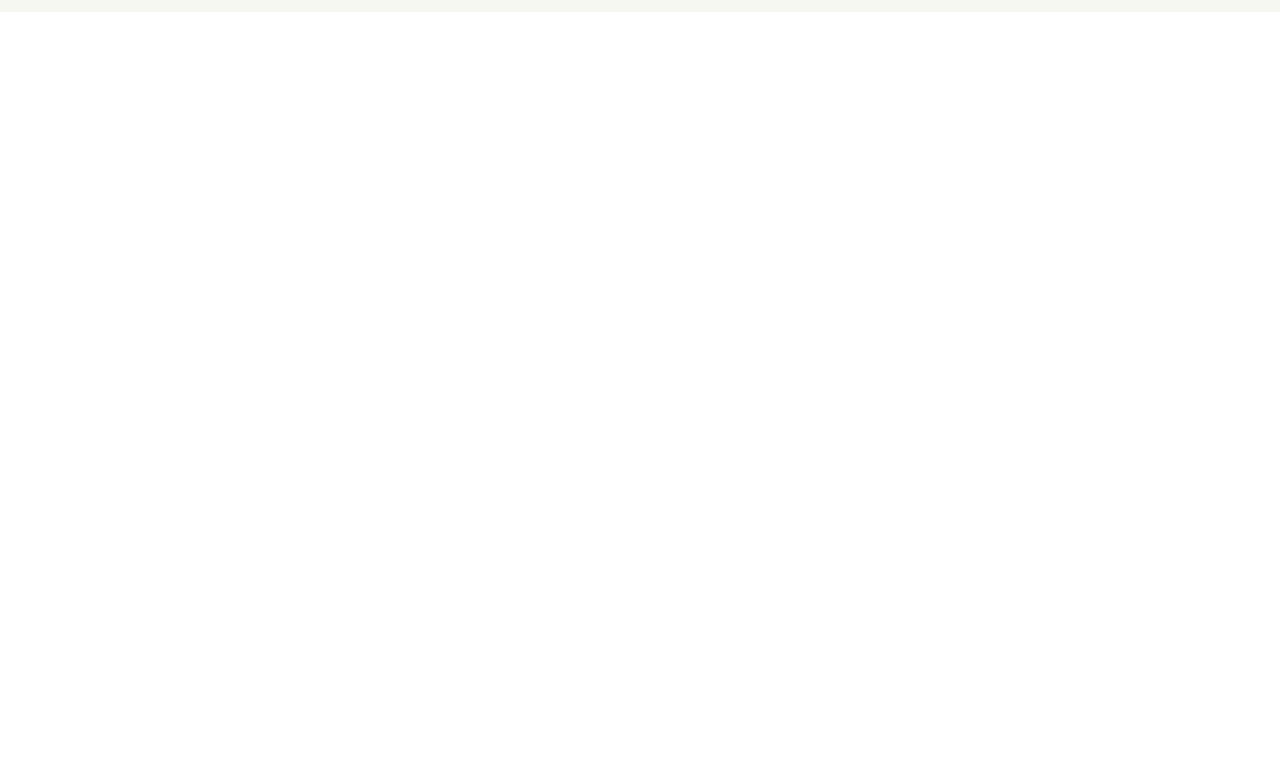
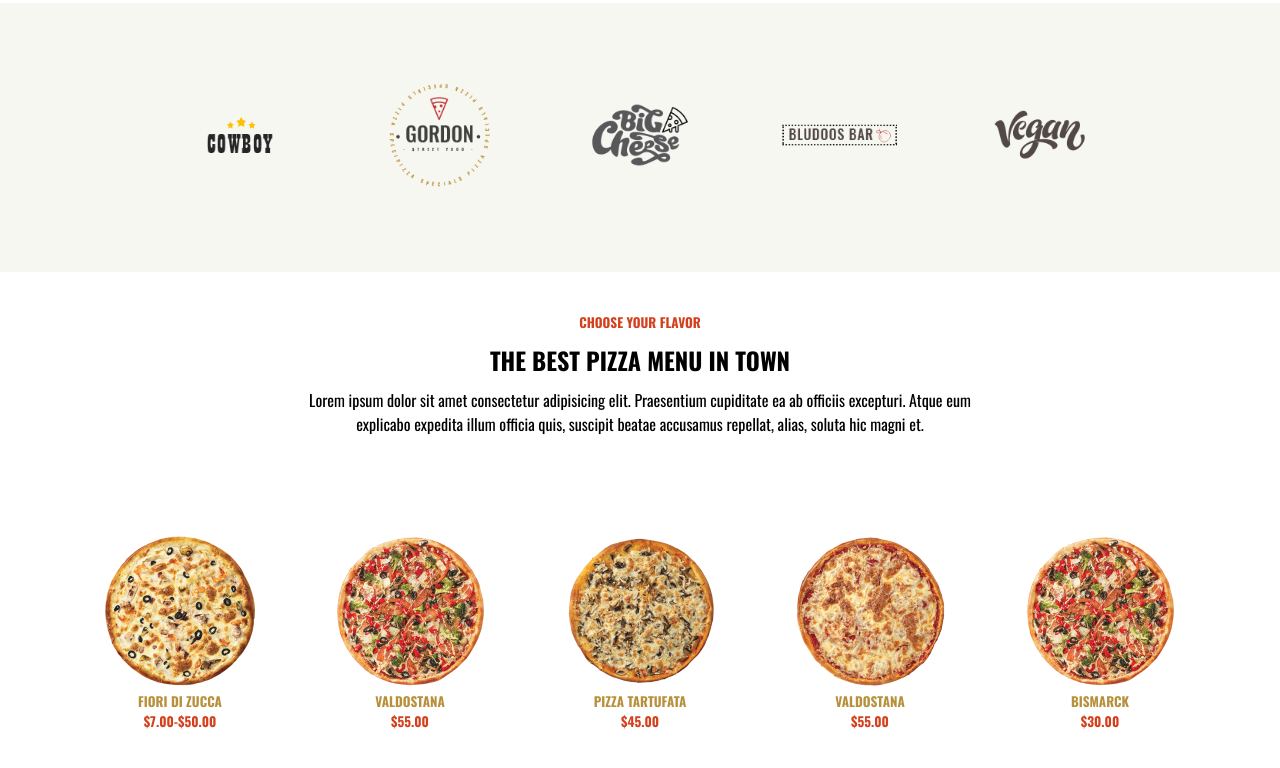
Before and after one commit to muac404/proj-html-vuejs, a Vue app: page / in a window 1280 px wide. Shown: the part 3343-4111 px from the top of the page. Before the commit the page ends 3355 px from the top, so only its background shows below. Built offline with nearby package versions, Linux system fonts and the light colour scheme.

Commit message:
Aggiunge sezione "Pizza flavors"

```diff
--- a/src/App.vue
+++ b/src/App.vue
@@ -8,6 +8,7 @@ import AppQuote from "./components/AppQuote.vue";
 import AppBuildPizza from "./components/AppBuildPizza.vue";
 import AppOurTeam from "./components/AppOurTeam.vue";
 import AppClients from "./components/AppClients.vue";
+import AppFlavors from "./components/AppFlavors.vue";
 
 export default {
   components: {
@@ -20,6 +21,7 @@ export default {
     AppBuildPizza,
     AppOurTeam,
     AppClients,
+    AppFlavors,
   },
 };
 </script>
@@ -33,6 +35,7 @@ export default {
   <AppBuildPizza />
   <AppOurTeam />
   <AppClients />
+  <AppFlavors />
 </template>
 
 <style scoped></style>
--- a/src/components/AppBuildPizza.vue
+++ b/src/components/AppBuildPizza.vue
@@ -7,13 +7,19 @@ export default {
   <section class="build-your-pizza">
     <div class="build-pizza-text">
       <h2>GO AHEAD AND BUILD YOUR OWN PIZZA WE WON'T JUDGE!</h2>
+      <div class="img-cut">
+        <div class="cut-up"></div>
+        <div class="cut-center"></div>
+        <div class="cut-bottom"></div>
+      </div>
     </div>
   </section>
 </template>
 <style scoped>
 .build-your-pizza {
-  background-image: url("../assets/h3-background-img.jpg");
+  background-image: url("../assets/h3-background-img-cut.png");
   background-size: cover;
+  height: 800px;
   background-position: center;
   border-top: 5px solid white;
   border-bottom: 5px solid white;
@@ -22,7 +28,7 @@ export default {
   max-width: 25%;
   font-size: 40px;
   line-height: 55px;
-  padding-top: 100px;
+  padding-top: 180px;
   padding-bottom: 100px;
   color: white;
   margin-left: 25%;
--- /dev/null
+++ b/src/components/AppFlavors.vue
@@ -0,0 +1,88 @@
+<script>
+export default {
+  name: "AppFlavors",
+};
+</script>
+<template>
+  <div class="flavors-text">
+    <h5 class="primary">CHOOSE YOUR FLAVOR</h5>
+    <h2 class="m-5">THE BEST PIZZA MENU IN TOWN</h2>
+    <p>
+      Lorem ipsum dolor sit amet consectetur adipisicing elit. Praesentium
+      cupiditate ea ab officiis excepturi. Atque eum explicabo expedita illum
+      officia quis, suscipit beatae accusamus repellat, alias, soluta hic magni
+      et.
+    </p>
+  </div>
+  <div class="pizza-row">
+    <div class="pizza-card">
+      <img src="../assets/h3-product-img-2a-150x150.png" alt="fiori-di-zucca" />
+
+      <h5 class="text-center gold">FIORI DI ZUCCA</h5>
+      <h5 class="text-center primary">$7.00-$50.00</h5>
+    </div>
+
+    <div class="pizza-card">
+      <img src="../assets/h3-product-img-3a-150x150.png" alt="fiori-di-zucca" />
+
+      <h5 class="text-center gold">VALDOSTANA</h5>
+      <h5 class="text-center primary">$55.00</h5>
+    </div>
+
+    <div class="pizza-card">
+      <img src="../assets/h3-product-img-4a-150x150.png" alt="fiori-di-zucca" />
+
+      <h5 class="text-center gold">PIZZA TARTUFATA</h5>
+      <h5 class="text-center primary">$45.00</h5>
+    </div>
+
+    <div class="pizza-card">
+      <img src="../assets/h3-product-img-5a-150x150.png" alt="fiori-di-zucca" />
+
+      <h5 class="text-center gold">VALDOSTANA</h5>
+      <h5 class="text-center primary">$55.00</h5>
+    </div>
+
+    <div class="pizza-card">
+      <img src="../assets/h3-product-img-3a-150x150.png" alt="fiori-di-zucca" />
+
+      <h5 class="text-center gold">BISMARCK</h5>
+      <h5 class="text-center primary">$30.00</h5>
+    </div>
+  </div>
+</template>
+
+<style scoped>
+.flavors-text {
+  width: 700px;
+  margin: auto;
+  text-align: center;
+  margin-top: 40px;
+}
+
+.text-center {
+  text-align: center;
+}
+
+.pizza-row {
+  display: flex;
+  justify-content: center;
+  margin-top: 60px;
+}
+
+.pizza-card {
+  margin: 40px;
+}
+
+.gold {
+  color: #b7903c;
+}
+
+.primary {
+  color: #d3401e;
+}
+.m-5 {
+  margin-top: 10px;
+  margin-bottom: 10px;
+}
+</style>
```
Also changed, not shown: src/assets/h3-background-img-cut.png (added).
